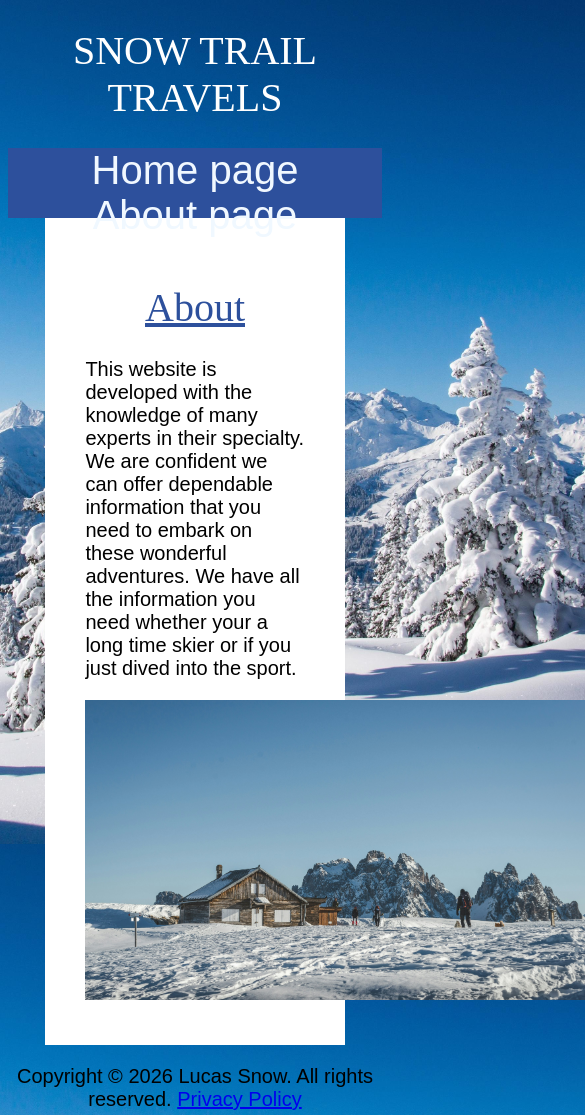
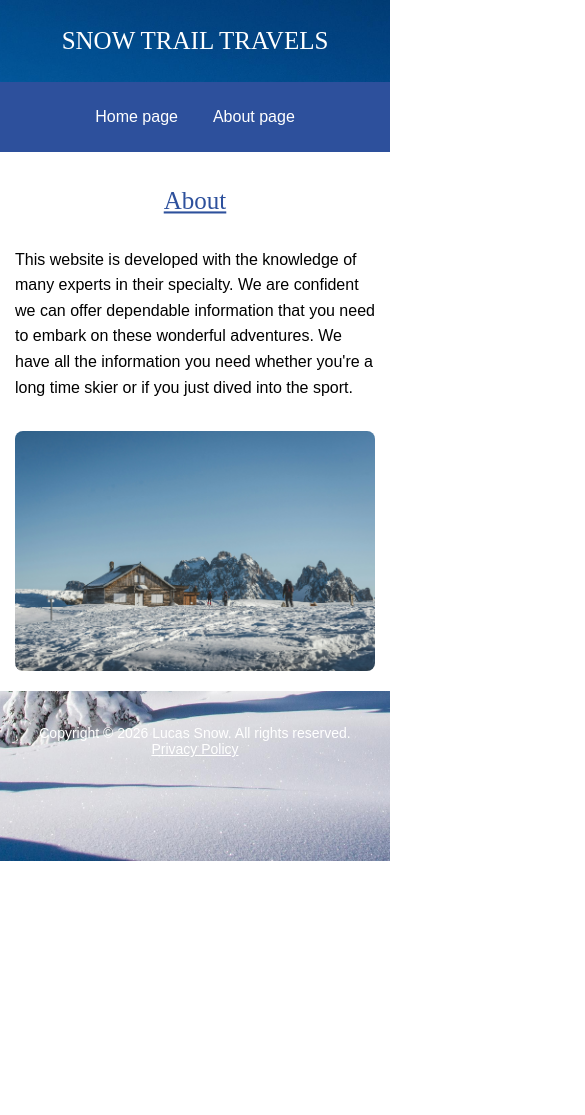
Before and after one commit to User-GR-2026/WebDev_Project_LucasSnow, a plain HTML site: page about.html in a window 390 px wide. Shown: the top 1115 px of the page, 585 px wide, since content can reach past the window. After the commit the page ends 861 px from the top, so only its background shows below. Drawn offline with Linux system fonts and the light colour scheme; a web font is replaced by a local one.

Commit message:
css animation

```diff
--- a/about.html
+++ b/about.html
@@ -1,34 +1,48 @@
+
 <!DOCTYPE html>
 <html lang="en">
 
-<head lang="en">
+<head>
     <meta charset="UTF-8">
+    <meta name="viewport" content="width=device-width, initial-scale=1.0">
     <link rel="stylesheet" href="style.css">
     <link rel="preconnect" href="https://fonts.googleapis.com">
     <link rel="preconnect" href="https://fonts.gstatic.com" crossorigin>
     <link href="https://fonts.googleapis.com/css2?family=Isometra&display=swap" rel="stylesheet">
-        <title>Snow Trails</title>
+
+    <title>Snow Trails - About</title>
 </head>
 
-
 <body class="main">
-    <h1 class="title" style="text-align: center;">SNOW TRAIL TRAVELS</h1>
-
+    <h1 class="title">SNOW TRAIL TRAVELS</h1>
     <nav>
-            <a  href="index.html">Home page</a>
-            <a  href="about.html">About page</a>
+        <a href="index.html">Home page</a>
+        <a href="about.html">About page</a>
     </nav>
     <main>
-            <h1 class="header1" tyle="text-align: center;"><u>About</u></h1>
+        <h1 class="header1 animated-text">
+            <u>About</u>
+        </h1>
+        <section class="about-content">
+
             <p class="TextLeft">
-                    This website is developed with the knowledge of many experts in their specialty. We are confident we can offer dependable information that you need to embark on these wonderful adventures. We have all the information you need whether your a long time skier or if you just dived into the sport.
+                This website is developed with the knowledge of many experts
+                in their specialty. We are confident we can offer dependable
+                information that you need to embark on these wonderful
+                adventures. We have all the information you need whether
+                you're a long time skier or if you just dived into the sport.
             </p>
-                <img id="cabin" src="images/cabin.jpg" alt="Explorers arriving in a cabin in the snow with mountains in the background">
+            <img id="cabin"
+                 src="images/cabin.jpg"
+                 class="zoom-image"
+                 alt="Explorers arriving in a cabin in the snow with mountains in the background">
+        </section>
     </main>
+    <footer>
+        <p>
+            Copyright © 2026 Lucas Snow. All rights reserved.
+            <a href="privacy.html">Privacy Policy</a>
+        </p>
+    </footer>
 </body>
-
-<footer>
-    <p>Copyright © 2026 Lucas Snow. All rights reserved. <a href="privacy.html">Privacy Policy</a></p>
-</footer>
-
 </html>
--- a/style.css
+++ b/style.css
@@ -1,5 +1,18 @@
+
+* {
+    box-sizing: border-box;
+}
+
+body {
+    font-family: Arial, sans-serif;
+    font-size: 20px;
+    margin: 0;
+}
+
 .main {
     text-align: center;
+    min-height: 100vh;
+
     background-image: url("images/Mountain.jpg");
     background-size: cover;
     background-position: center;
@@ -7,69 +20,254 @@
     background-attachment: fixed;
 }
 
-.title{
-    color:white;
+.title {
+    color: white;
     font-family: "Isometra", serif;
     font-weight: 400;
     font-style: normal;
+    font-size: clamp(25px, 4vw, 45px);
 }
 
-.header1{
-    color:#2d509c;
+.header1 {
+    color: #2d509c;
     font-family: "Isometra", serif;
     font-weight: 400;
     font-style: normal;
+    font-size: clamp(22px, 3vw, 36px);
 }
 
 nav {
-    text-align: center;
+    display: flex;
+    justify-content: center;
+    align-items: center;
+    flex-wrap: wrap;
+    gap: 20px;
+
     background-color: #2d509c;
-    height: 70px;
+    min-height: 70px;
+    padding: 10px;
 }
 
 nav a {
-    font-size: 2em;
-    color:aliceblue;
-    margin: 0 20px;
+    display: flex;
+    justify-content: center;
+    align-items: center;
+
+    color: white;
     text-decoration: none;
+    font-size: 20px;
+
+    padding: 12px 25px;
+    border-radius: 8px;
+
+    transition: background-color 0.3s ease;
+}
+
+nav a:hover {
+    background-color: #5079c7;
+    color: white;
 }
 
 main {
     background-color: white;
-    width: 80%;
+    width: 90%;
+    max-width: 1200px;
     min-height: 700px;
+
     margin: 0 auto;
     padding: 40px;
-    box-sizing: border-box;
+}
+
+/* Homepage content */
+.content {
+    display: flex;
+    justify-content: center;
+    align-items: flex-start;
+    gap: 25px;
+    width: 100%;
 }
 
 .content img {
-    width: 500px;
+    width: 48%;
+    max-width: 500px;
     height: 450px;
+
     object-fit: cover;
-    float: left;
-    padding-right: 20px;
+    border-radius: 8px;
+
+    transition: transform 0.4s ease;
 }
 
-#cabin{
-    width: 500px;
-    height: 300px;
-    object-fit: cover;
-
+.zoom-image {
+    cursor: pointer;
 }
 
-.TextBox{
-    width: 510px;
-    float: right;
+.zoom-image:hover {
+    transform: scale(1.05);
+    z-index: 2;
+}
+
+.TextBox {
+    flex: 1;
+    min-width: 0;
+
     text-align: left;
     padding: 10px;
 }
 
-body {
-    font-family: Arial, sans-serif;
-    font-size: 20px;
+/* About page content */
+.about-content {
+    display: flex;
+    flex-direction: column;
+    align-items: center;
+    gap: 25px;
+    width: 100%;
 }
 
-.TextLeft{
+.TextLeft {
+    width: 100%;
+    max-width: 900px;
     text-align: left;
+    line-height: 1.6;
 }
+
+#cabin {
+    width: 100%;
+    max-width: 600px;
+    height: 350px;
+    object-fit: cover;
+    border-radius: 8px;
+}
+
+/* Footer */
+footer {
+    color: white;
+    text-align: center;
+    padding: 20px;
+}
+
+footer a {
+    color: white;
+}
+
+/* Text animation */
+.animated-text {
+    animation: textAnimation 3s ease infinite;
+}
+
+@keyframes textAnimation {
+    0%, 100% {
+        transform: scale(1);
+    }
+
+    50% {
+        transform: scale(1.1);
+    }
+}
+
+/* TABLETS */
+@media screen and (max-width: 900px) {
+
+    main {
+        width: 95%;
+        padding: 25px;
+    }
+
+    .content img {
+        height: 350px;
+    }
+
+    .TextBox {
+        font-size: 18px;
+    }
+}
+
+/* MOBILE PHONES */
+@media screen and (max-width: 600px) {
+
+    body {
+        font-size: 16px;
+    }
+
+    .main {
+        background-attachment: scroll;
+    }
+
+    .title {
+        padding: 10px;
+    }
+
+    nav {
+        gap: 5px;
+        padding: 10px;
+    }
+
+    nav a {
+        font-size: 16px;
+        padding: 10px 15px;
+    }
+
+    main {
+        width: 100%;
+        padding: 20px 15px;
+        min-height: auto;
+    }
+
+    .content {
+        flex-direction: column;
+        align-items: center;
+        gap: 15px;
+    }
+
+    .content img {
+        width: 100%;
+        max-width: 100%;
+        height: auto;
+        max-height: 350px;
+    }
+
+    .TextBox {
+        width: 100%;
+        padding: 5px;
+        font-size: 16px;
+    }
+
+    #cabin {
+        width: 100%;
+        height: auto;
+        max-height: 300px;
+    }
+
+    .header1 {
+        font-size: 24px;
+    }
+
+    .about-content {
+        gap: 15px;
+    }
+
+    .TextLeft {
+        font-size: 16px;
+    }
+
+    footer {
+        font-size: 14px;
+    }
+}
+
+/* VERY SMALL PHONES */
+@media screen and (max-width: 380px) {
+
+    nav a {
+        font-size: 14px;
+        padding: 8px 10px;
+    }
+
+    main {
+        padding: 15px 10px;
+    }
+
+    .title {
+        font-size: 24px;
+    }
+}
```
Also changed, not shown: index.html (+3 -2 lines). Lines whose indentation alone changed are shown as unchanged.
